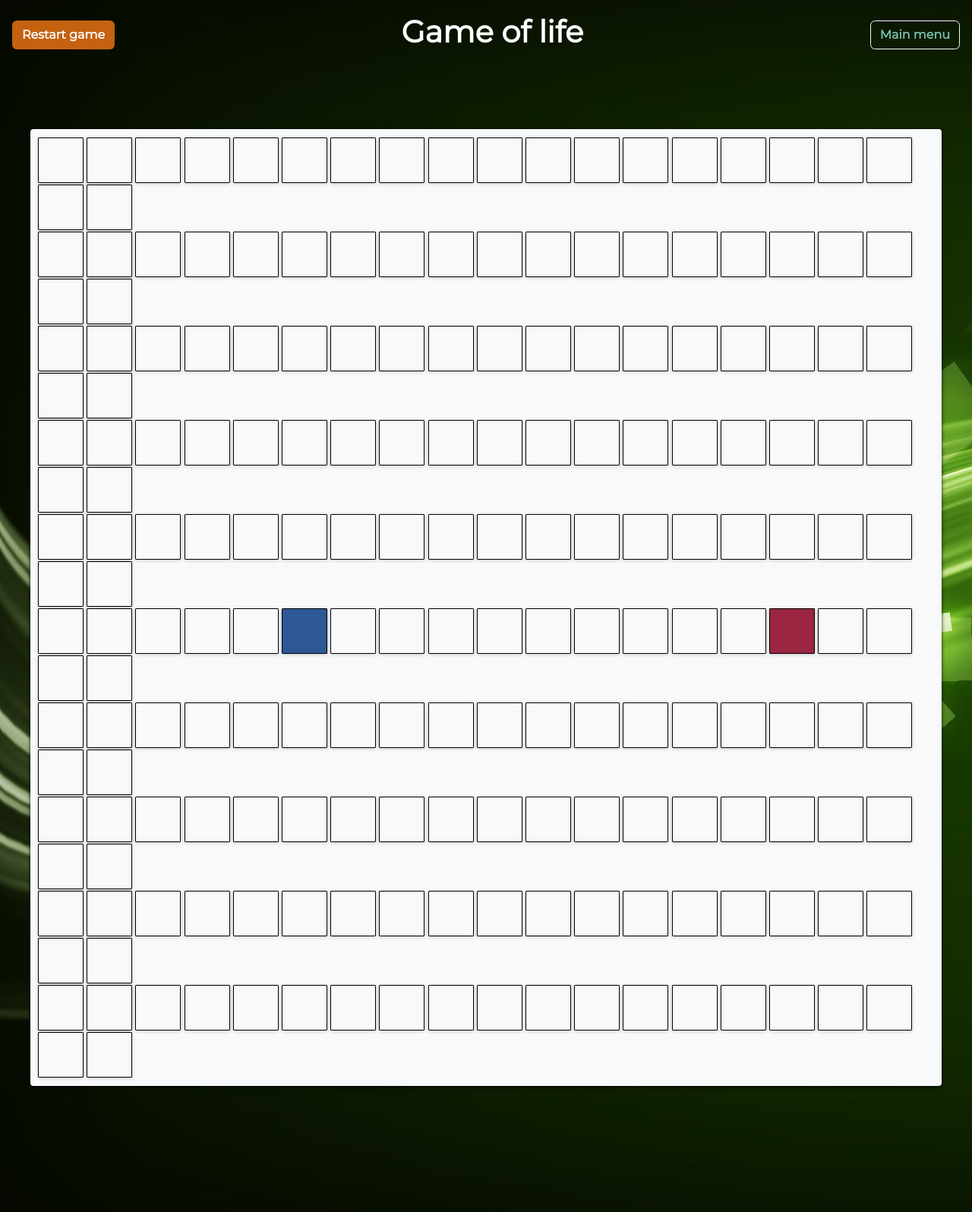
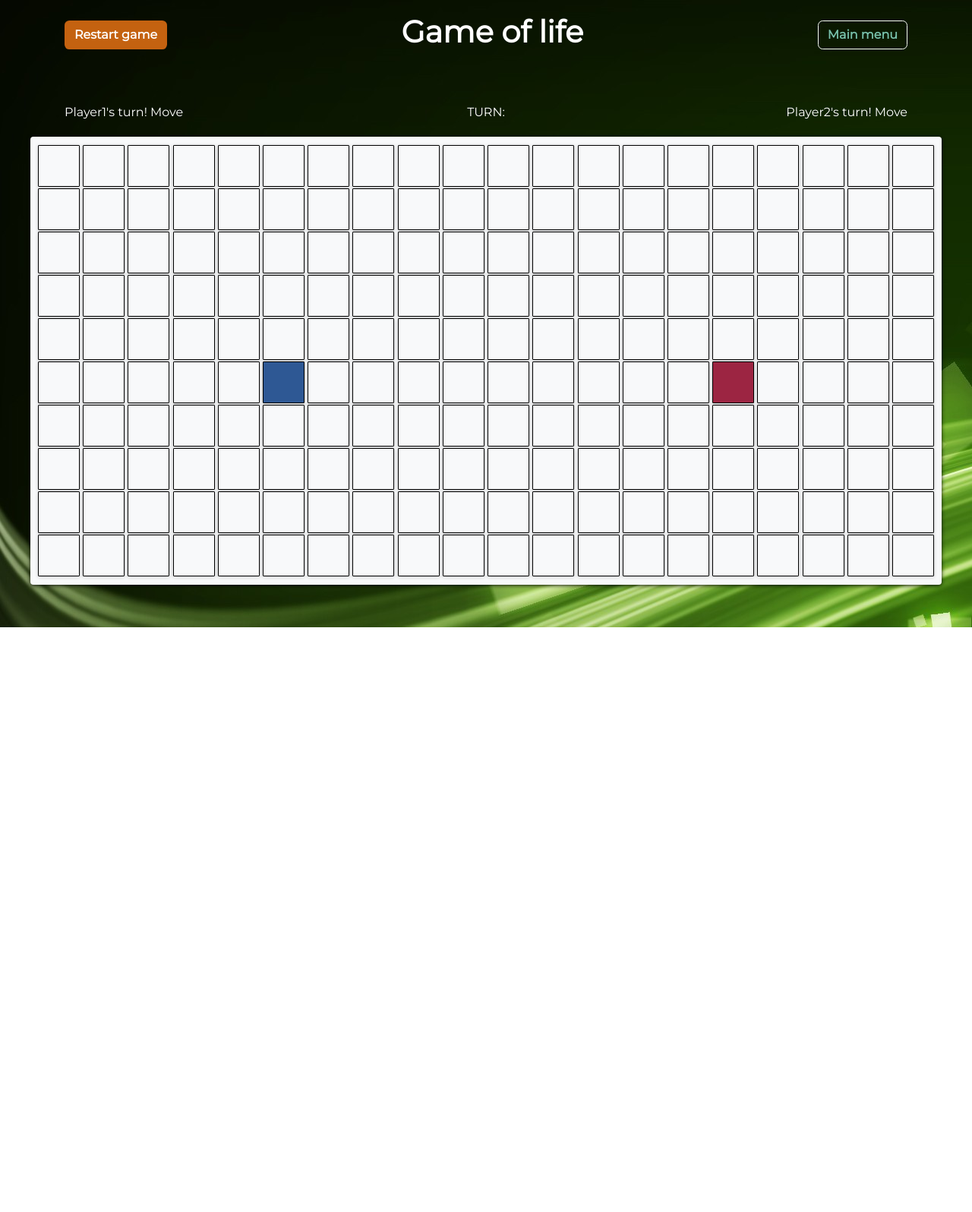
Before and after one commit to Spumi/-game-of-life-js-game, a Flask app: page /game in a window 1280 px wide. Shown: the whole page at 76% size. After the commit the page ends 826 px from the top, so only its background shows below. Run offline with Flask 2, Linux system fonts and the light colour scheme; some libraries are stand-ins or nearby versions.

Commit message:
Change few design things in  game.html

```diff
--- a/static/css/style.css
+++ b/static/css/style.css
@@ -1,5 +1,5 @@
 body {
-    padding: 150px 40px;
+    padding: 40px 40px;
     font-family: 'Montserrat', sans-serif;
     background-image: url("../images/Nice-Green-Background.jpg");
     background-repeat: repeat;
@@ -31,8 +31,8 @@
     cursor: pointer;
     border: 1px solid black;
     display: inline-block;
-    width: 60px;
-    height: 60px;
+    width: 55px;
+    height: 55px;
     font-size: 18px;
     text-align: center;
     margin: 1px 0px;
--- a/templates/game.html
+++ b/templates/game.html
@@ -5,15 +5,30 @@
 {% endblock %}
 
 {% block content %}
+    <nav class="navbar fixed-top navbar-dark">
+        <div class="container d-flex justify-content-between">
+        <button id="retry-button" class="btn font-weight-bold" onclick="location.reload()">Restart game</button>
+        <div class="d-flex justify-content-center align-text-bottom">
+            <h1>Game of life</h1>
+        </div>
+        <a href="/" class="btn btn-outline-light font-weight-bold text-primary  ">Main menu</a>
+        </div>
+    </nav>
+    <div class="container text-white pt-5 mt-5">
+        <div class="row d-flex justify-content-between">
+            <div class="col d-flex justify-content-start">
+              Player1's turn! Move
+            </div>
+            <div class="col d-flex justify-content-center">
+              TURN:
+            </div>
+            <div class="col d-flex justify-content-end">
+              Player2's turn! Move
+            </div>
+         </div>
+    </div>
 
     <div class="d-flex justify-content-center">
-        <nav class="navbar fixed-top navbar-dark">
-            <button id="retry-button" class="btn font-weight-bold" onclick="location.reload()">Restart game</button>
-            <div class="d-flex justify-content-center align-text-bottom">
-                <h1>Game of life</h1>
-            </div>
-            <a href="/" class="btn btn-outline-light font-weight-bold text-primary">Main menu</a>
-        </nav>
         <div id="game-board" class="mb-3 bg-light" data-row-num="{{ row_num }}" data-col-num="{{ col_num }}">
             {% for row in range(row_num) %}
                 <div>
--- a/templates/layout.html
+++ b/templates/layout.html
@@ -10,7 +10,7 @@
 
     {% block head %} {% endblock %}
 </head>
-<body class="bg-info">
+<body>
     {% block content %} {% endblock %}
 </body>
 </html>
```
